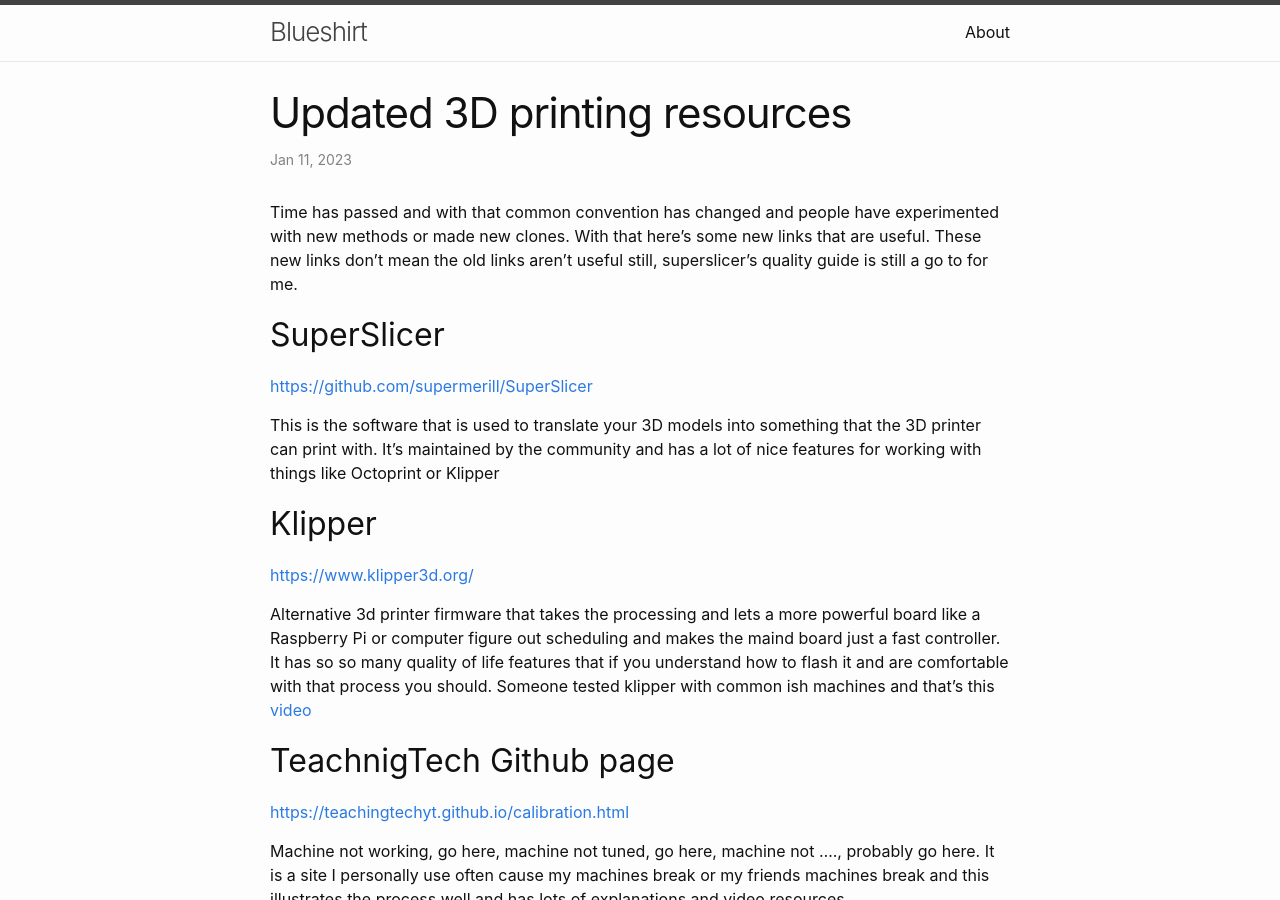
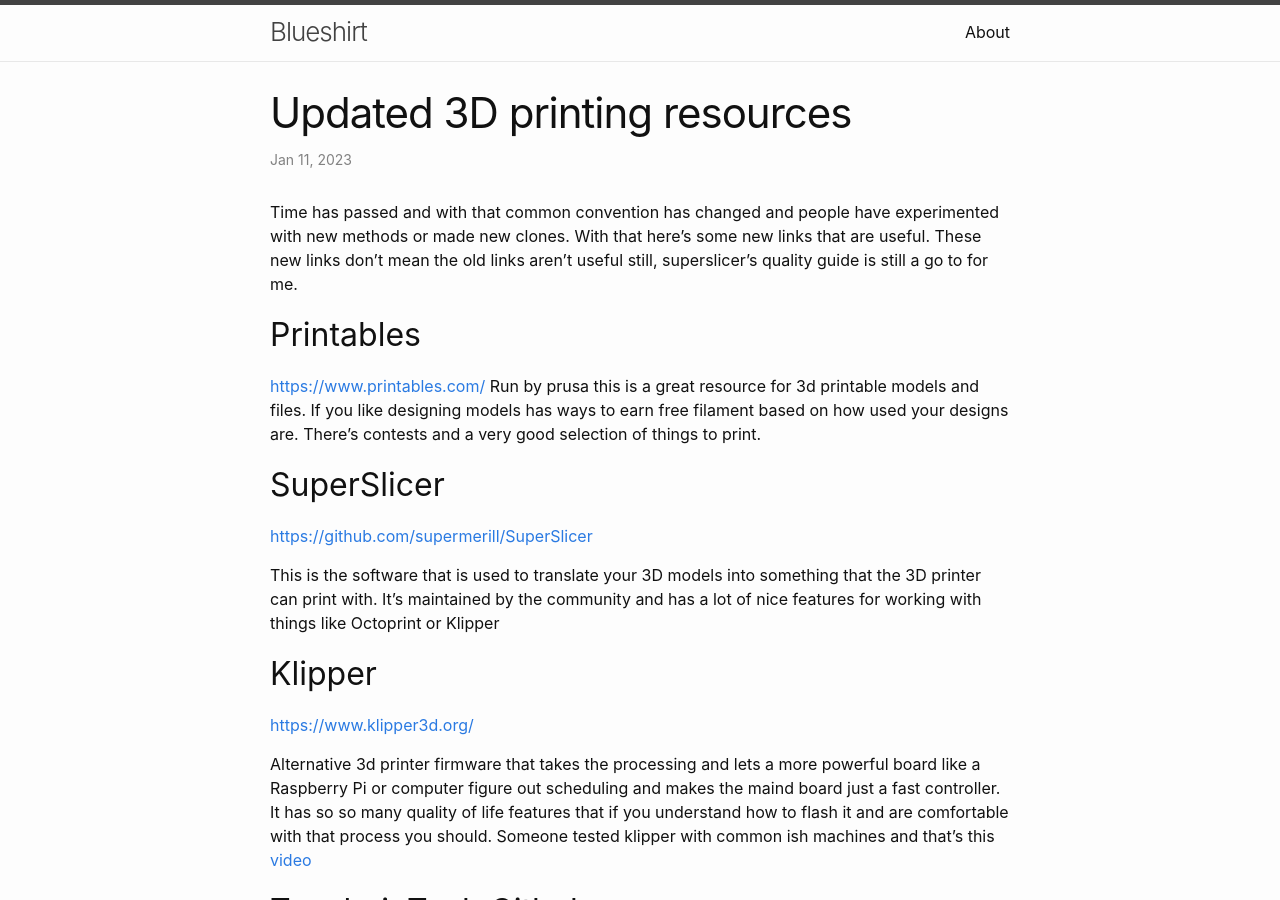
Before and after one commit to blueshirt-dev/blueshirt-dev.github.io, a Jekyll site: the page built from _posts/2023-01-11-updated-3D-printing-links.markdown, in a window 1280 px wide and 900 px high. Built offline with Jekyll 4.4.1, drawn with Linux system fonts in a browser that asks for light colours.

Commit message:
include printables in the links

```diff
--- a/_posts/2023-01-11-updated-3D-printing-links.markdown
+++ b/_posts/2023-01-11-updated-3D-printing-links.markdown
@@ -6,6 +6,10 @@
 ---
 
 Time has passed and with that common convention has changed and people have experimented with new methods or made new clones. With that here's some new links that are useful. These new links don't mean the old links aren't useful still, superslicer's quality guide is still a go to for me.
+
+## Printables
+[https://www.printables.com/](https://www.printables.com/)
+Run by prusa this is a great resource for 3d printable models and files. If you like designing models has ways to earn free filament based on how used your designs are. There's contests and a very good selection of things to print.
 
 ## SuperSlicer
 [https://github.com/supermerill/SuperSlicer](https://github.com/supermerill/SuperSlicer)
```
